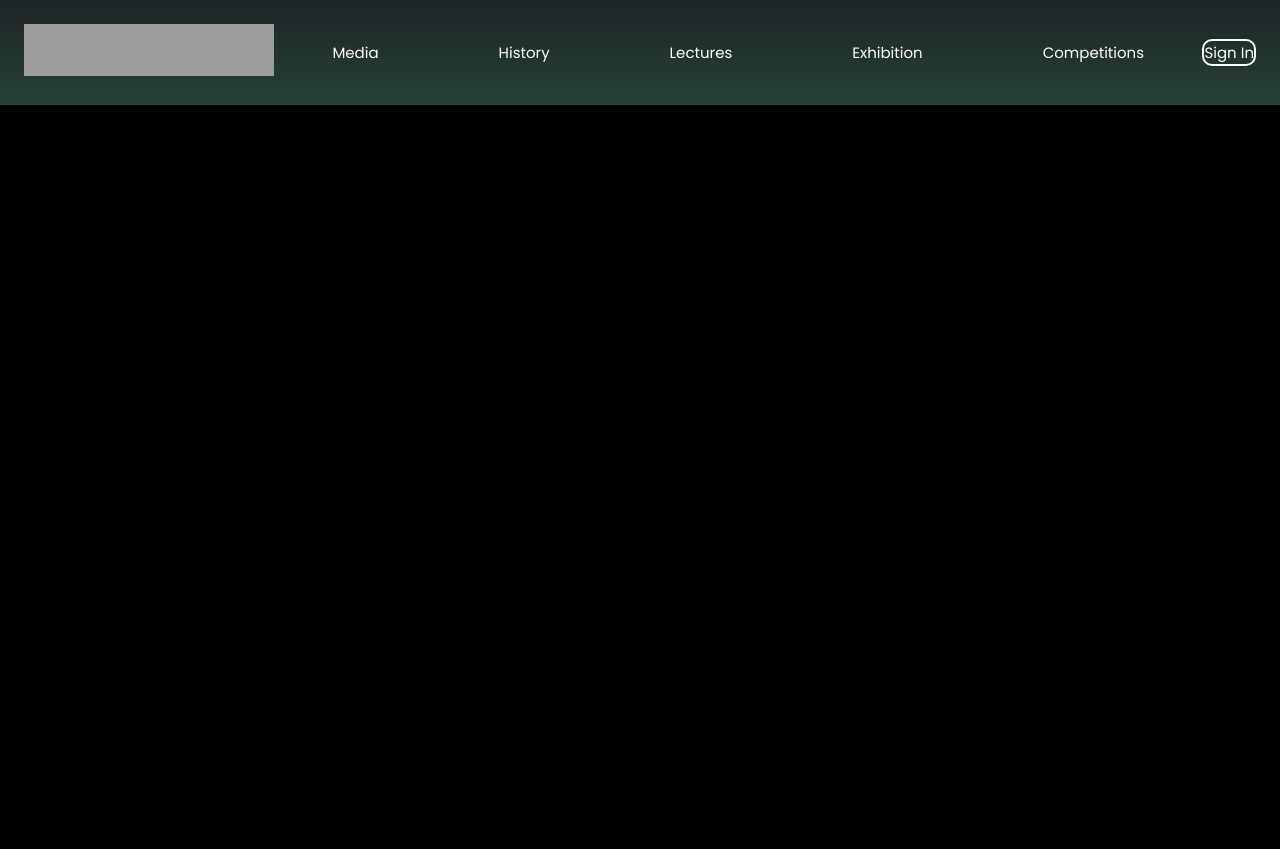
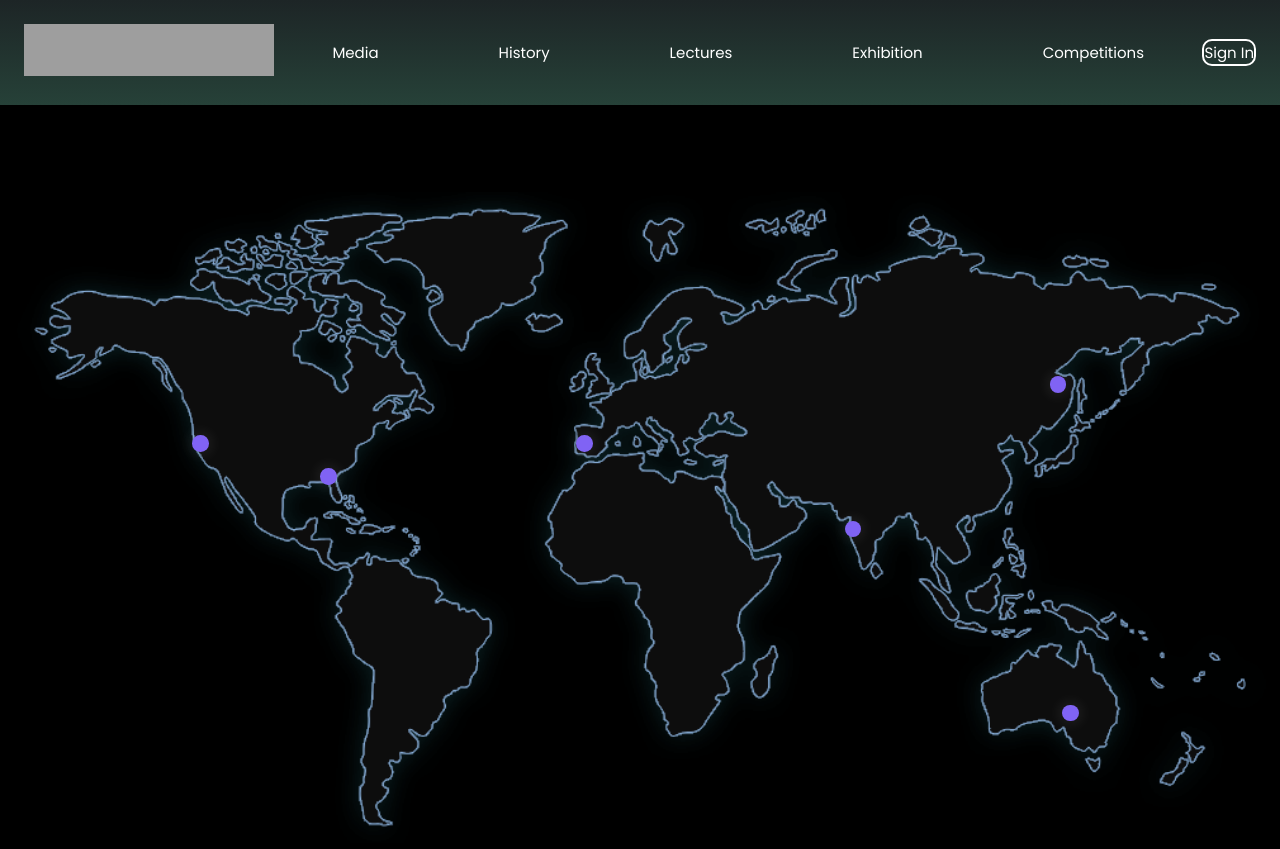
Before and after one commit to TF27/TF23, a React (Create React App) app in the folder frontend/: page /exhibitions in a window 1280 px wide. Before the commit the page ends 800 px from the top, so only its background shows below. Built offline with nearby package versions, Linux system fonts and the light colour scheme; no server answers; grey boxes are pictures that could not be loaded.

Commit message:
added the map component in the exhibition tab

```diff
--- a/frontend/src/App.js
+++ b/frontend/src/App.js
@@ -3,6 +3,7 @@ import Navbar from './components/Navbar/Navbar';
 import { AuthContextProvider } from './contexts/AuthContext';
 import { BrowserRouter as Router, Route, Routes, useNavigate } from 'react-router-dom';
 import Home from './pages/Home/home';
+import WorldMap from './pages/Exhibition/map';
 import Compi from './pages/Compi/compi';
 import Internal from './pages/Compi_Internal/internal';
 import Reg from './pages/Compi_Internal/Reg';
@@ -18,6 +19,7 @@ function App() {
                     <Navbar />
                     <Routes>
                         <Route path='/' element={<Home />} />
+                        <Route path='/exhibitions' element={<WorldMap/>}/>
                         <Route path='/competitions' element={<Compi />} />
                         {/* <Route path={`${data.name}/register`} element={<Compi_Reg />} /> */}
                         {/* <Route path={`${data.name}`} element={<Compi_Int />} /> */}
--- /dev/null
+++ b/frontend/src/pages/Exhibition/DropdownMenu.css
@@ -0,0 +1,54 @@
+.dropdown-menu {
+  position: absolute;
+  transform: translate(-50%, -50%);
+  border: 1px solid blue;
+  border-radius: 5px;
+  background-color: rgba(0, 0, 0, 0.3);
+  color: white;
+  padding: 10px;
+  z-index: 3;
+  text-align: center;
+  opacity: 0;
+  transition: opacity 0.3s smooth;
+  transition-duration: 1s;
+  pointer-events: none; /* Prevent the dropdown menu from blocking hover events */
+  max-height: 200px; /* Set a maximum height for the dropdown menu */
+  max-width: 100px;
+  overflow: hidden; /* Enable scrolling when content exceeds the maximum height */
+}
+
+.city-circle:hover ~ .dropdown-menu,
+.dropdown-menu:hover {
+  opacity: 1;
+  pointer-events: auto; /* Allow hover events on the dropdown menu */
+  animation: animation_popup 2s;
+}
+
+.city-circle:hover::before {
+  opacity: 0.7;
+  pointer-events: none; /* Prevent the city circle from blocking hover events */
+  animation: hoverblock 4s;
+}
+
+@keyframes animation_popup {
+  from {
+    max-height: 0px;
+    max-width: 0px;
+  }
+  to {
+    max-height: 200px;
+    max-width: 100px;
+  }
+}
+
+@keyframes hoverblock {
+  0% {
+    pointer-events: auto;
+  }
+  50% {
+    pointer-events: auto;
+  }
+  100% {
+    pointer-events: none;
+  }
+}
--- /dev/null
+++ b/frontend/src/pages/Exhibition/WorldMap.css
@@ -0,0 +1,34 @@
+.world-map-container {
+  position: relative;
+}
+
+.mapimage {
+  width: 100%;
+  height: auto;
+}
+
+.city-circle {
+  position: absolute;
+  width: 1.1rem; /* Adjust size as needed */
+  height: 1.1rem; /* Adjust size as needed */
+  background-color: rgb(128, 99, 244);
+  border-radius: 50%;
+  cursor: pointer;
+  z-index: 2; /* Ensure the city circles are above the map image */
+  animation: ripple 2s infinite ease-in-out;
+  transition: opacity 0.3s ease-in-out;
+}
+
+
+
+@keyframes ripple {
+  0% {
+    box-shadow: 0 0 0 0 rgba(255, 255, 255, 0.5);
+  }
+  50% {
+    box-shadow: 0 0 20px 10px rgba(255, 255, 255, 0.1);
+  }
+  100% {
+    box-shadow: 0 0 0 0 rgba(255, 255, 255, 0);
+  }
+}
--- /dev/null
+++ b/frontend/src/pages/Exhibition/map.jsx
@@ -0,0 +1,58 @@
+import React, { useState } from 'react';
+import worldmap from './map.png';
+import './WorldMap.css'; // Import CSS file
+import './DropdownMenu.css';
+
+const WorldMap = () => {
+  const [hoveredCity, setHoveredCity] = useState(null);
+
+  const cityData = [
+    { name: 'Europe', x: '45%', y: '37%', info: 'Info About Europe' },
+    { name: 'West USA', x: '15%', y: '37%', info: 'Info About West USA' },
+    { name: 'East USA', x: '25%', y: '42%', info: 'Info About East USA' },
+    { name: 'NorthEast Asia', x: '82%', y: '28%', info: 'Info About NorthEast Asia' },
+    { name: 'Australia', x: '83%', y: '78%', info: 'Info About Australia' },
+    { name: 'SouthEast Asia', x: '66%', y: '50%', info: 'Info About SouthEast Asia' },
+    // Add more cities and their coordinates here
+  ];
+
+  const handleCityHover = (city) => {
+    setHoveredCity(city);
+  };
+
+  return (
+    <div className="world-map-container" style={{ backgroundColor: 'black', position: 'relative' }}>
+      <img src={worldmap} className="mapimage" alt="World Map" />
+
+      {cityData.map((city, index) => (
+        <div
+          key={index}
+          className="city-circle"
+          style={{
+            left: city.x,
+            top: city.y,
+          }}
+          onMouseEnter={() => handleCityHover(city)}
+          onMouseLeave={() => handleCityHover(null)}
+        />
+      ))}
+
+      {hoveredCity && (
+        <div
+          className="dropdown-menu"
+          style={{
+            top: hoveredCity.y,
+            left: hoveredCity.x,
+          }}
+          onMouseEnter={() => handleCityHover(hoveredCity)} // Keep the menu open when the cursor is on the dropdown menu
+          onMouseLeave={() => handleCityHover(null)}
+        >
+          <h3>{hoveredCity.name}</h3>
+          <p>{hoveredCity.info}</p>
+        </div>
+      )}
+    </div>
+  );
+};
+
+export default WorldMap;
```
Also changed, not shown: frontend/src/pages/Exhibition/map.png (added), 1 other file (tests, documents, lock files or other folders).
